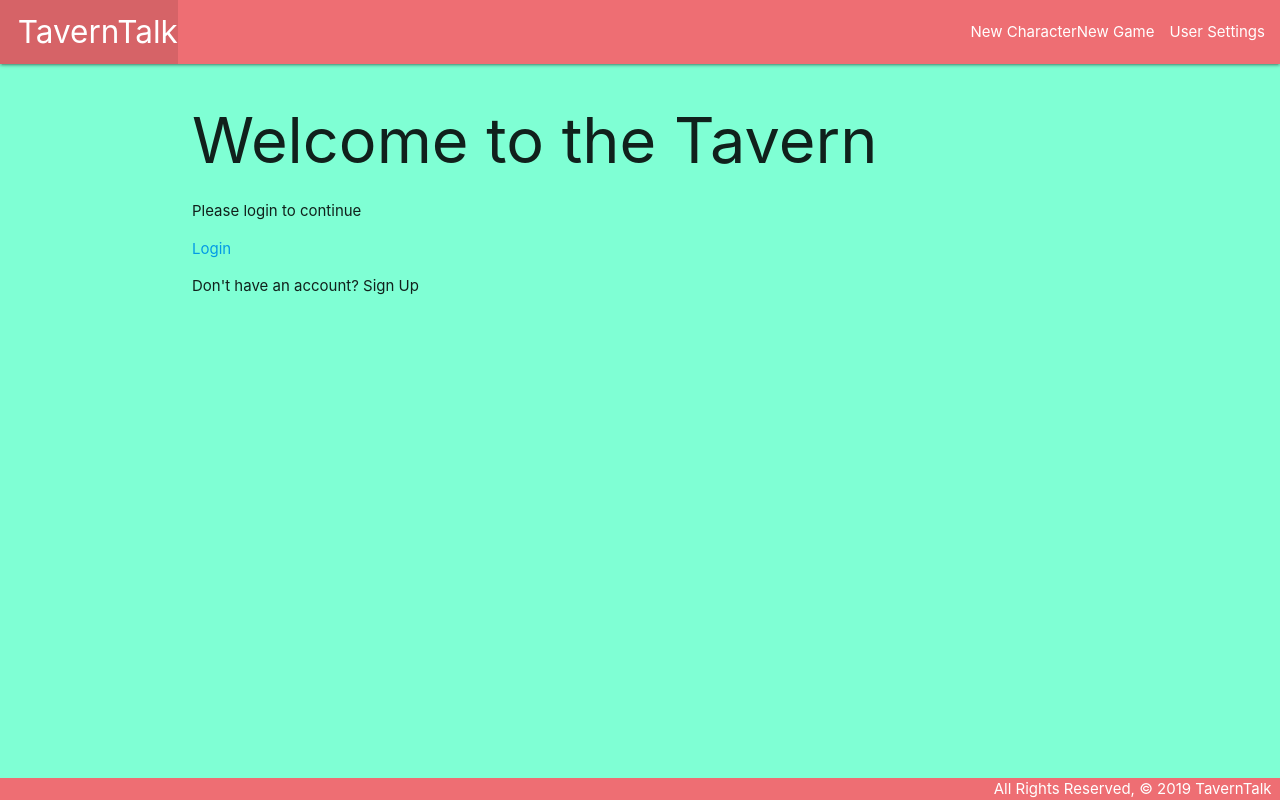
After one commit to rudyards/RPGTavern, a Django app: page / in a window 1280 px wide. The commit adds this page. Run offline with Django 3.2, Linux system fonts and the light colour scheme.

Commit message:
home page and profile routes

```diff
--- a/main_app/static/css/style.css
+++ b/main_app/static/css/style.css
@@ -2,6 +2,7 @@ body {
   display: flex;
   min-height: 100vh;
   flex-direction: column;
+  background-color: aquamarine;
 }
 
 main {
--- a/main_app/templates/base.html
+++ b/main_app/templates/base.html
@@ -19,7 +19,7 @@
                 <ul class="right">
                     <li>New Character</li>
                     <li>New Game</li>
-                    <li>User Settings</li>
+                    <li> <a href="/profile">User Settings</a> </li>
                 </ul>
             </div>
         </nav>
--- /dev/null
+++ b/main_app/templates/home.html
@@ -0,0 +1,11 @@
+{% extends 'base.html' %}
+{% block content %}
+
+<h1>Welcome to the Tavern</h1>
+
+<p>Please login to continue</p>
+<a href="/accounts/login">Login</a>
+
+<p>Don't have an account? Sign Up</p>
+
+{% endblock %}
--- a/main_app/urls.py
+++ b/main_app/urls.py
@@ -3,6 +3,7 @@ from django.urls import path, include
 from . import views
 
 urlpatterns = [
- path('accounts/', include('django.contrib.auth.urls')),
-
+    path('accounts/', include('django.contrib.auth.urls')),
+    path('', views.home, name='home'),
+    path('profile/', views.profile, name='profile_page'),
 ]
--- a/main_app/views.py
+++ b/main_app/views.py
@@ -1,4 +1,11 @@
 from django.shortcuts import render
 from .models import Profile
 from django.contrib.auth import login
+
+
 # Create your views here.
+def home(request):
+  return render(request, 'home.html')
+
+def profile(request):
+    return render(request, 'profile.html')
--- a/taverntalk/settings.py
+++ b/taverntalk/settings.py
@@ -120,4 +120,4 @@ USE_TZ = True
 
 STATIC_URL = '/static/'
 
-LOGIN_REDIRECT_URL = '/static/'
+LOGIN_REDIRECT_URL = '/profile/'
```
Also changed, not shown: main_app/migrations/0003_auto_20190614_2326.py (added).
